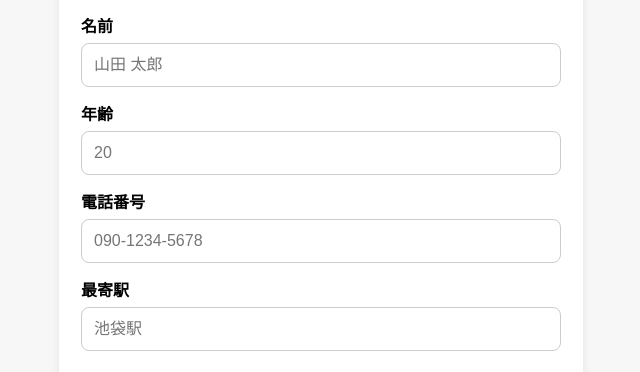
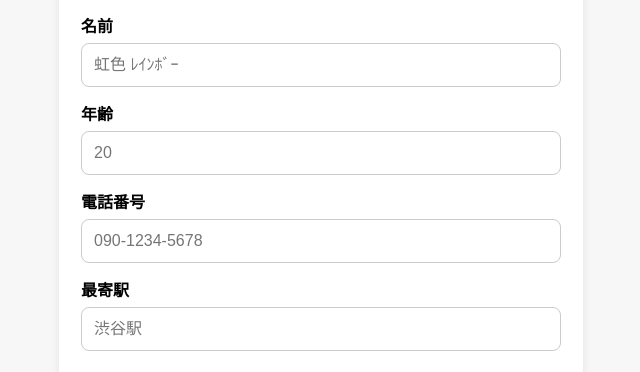
Before and after one commit to kento-nijiiro/event-entry-form, a plain HTML site: page index.html in a window 1280 px wide. Shown: the part 226-598 px from the top of the page, 319-959 px from the left. Drawn offline with Linux system fonts and the light colour scheme.

Commit message:
Update input placeholders for name and station

```diff
--- a/index.html
+++ b/index.html
@@ -120,7 +120,7 @@
     </div>
 
     <label>名前</label>
-    <input id="name" type="text" placeholder="山田 太郎">
+    <input id="name" type="text" placeholder="虹色 ﾚｲﾝﾎﾞｰ">
 
     <label>年齢</label>
     <input id="age" type="number" placeholder="20">
@@ -129,7 +129,7 @@
     <input id="phone" type="tel" placeholder="090-1234-5678" inputmode="numeric">
 
     <label>最寄駅</label>
-    <input id="station" type="text" placeholder="池袋駅">
+    <input id="station" type="text" placeholder="渋谷駅">
 
     <button id="submitBtn" onclick="sendForm()" disabled>
       LINE情報取得中...
```
